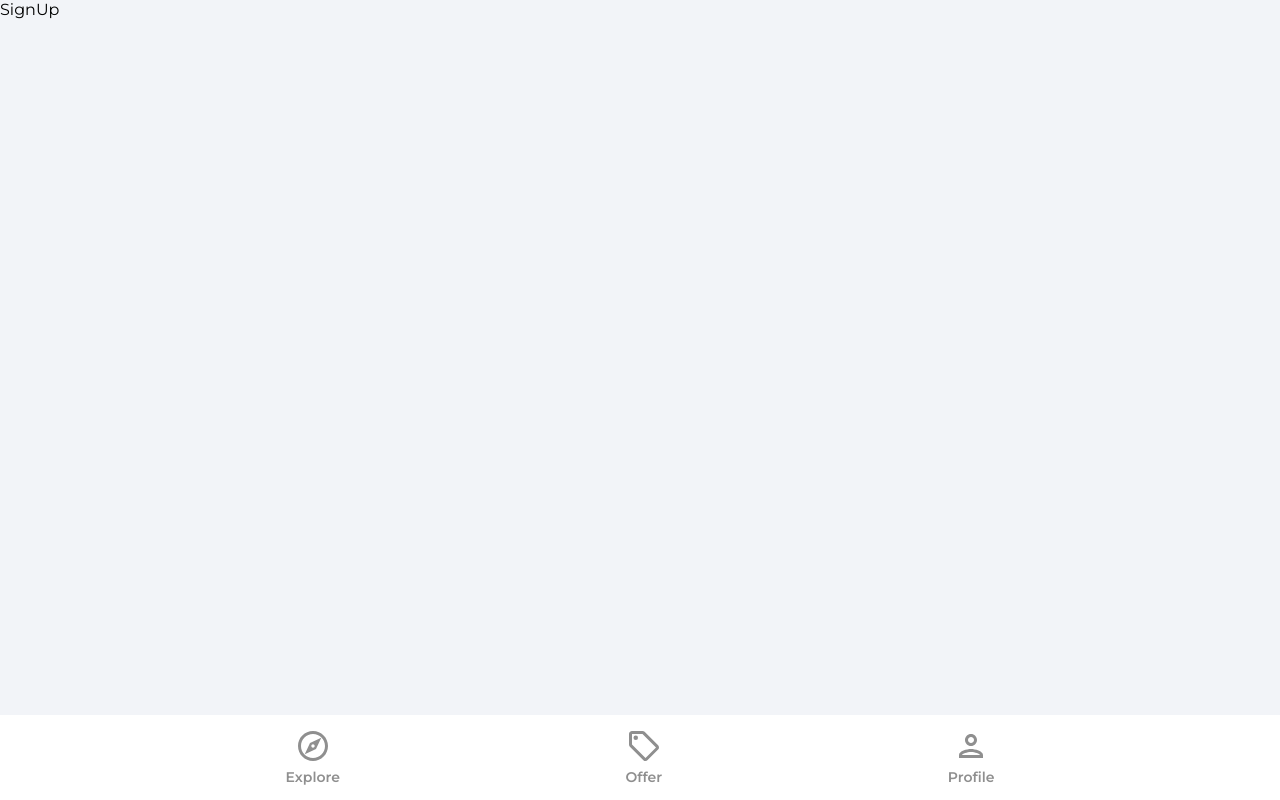
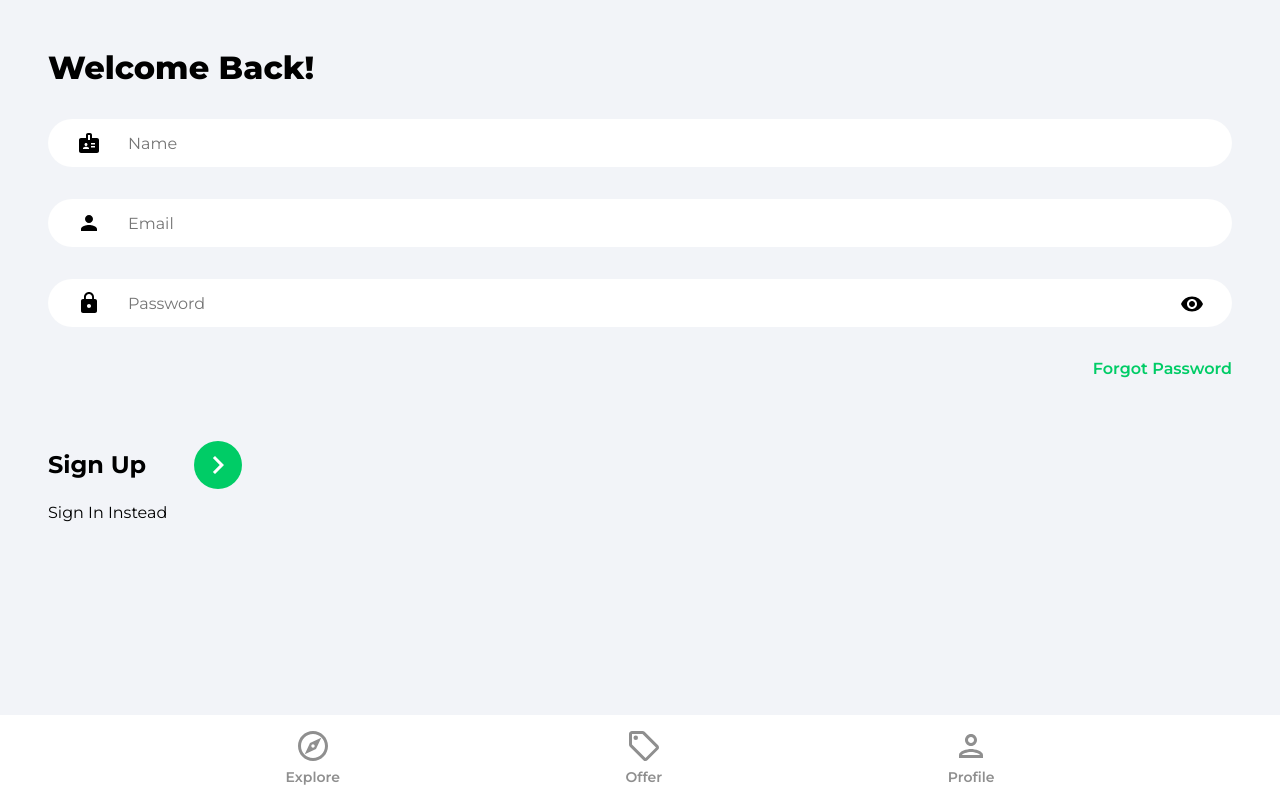
Before and after one commit to adam-brannon09/house-marketplace, a React (Create React App) app: page /sign-up in a window 1280 px wide. Built offline with nearby package versions, Linux system fonts and the light colour scheme.

Commit message:
created forms for sign in and sign up pages

```diff
--- a/src/pages/SignIn.jsx
+++ b/src/pages/SignIn.jsx
@@ -1,6 +1,72 @@
+import { useState } from 'react'
+import { Link, useNavigate } from 'react-router-dom'
+import { ReactComponent as ArrowRightIcon } from '../assets/svg/keyboardArrowRightIcon.svg'
+import visibilityIcon from '../assets/svg/visibilityIcon.svg'
+
+
 function SignIn() {
+    const [showPassword, setShowPassword] = useState(false)
+    const [formData, setFormData] = useState({
+        email: '',
+        password: ''
+    })
+    const { email, password } = formData
+    const navigate = useNavigate()
+
+    const onChange = (e) => {
+        setFormData((prevState) => ({
+            ...prevState,
+            [e.target.id]: e.target.value
+        }))
+
+
+    }
+
     return (
-        <div>SignIn</div>
+        <>
+            <div className="pageContainer">
+                <header>
+                    <p className="pageHeader">Welcome Back!</p>
+                </header>
+                <form action="">
+                    <input
+                        type="email"
+                        className='emailInput'
+                        placeholder='Email'
+                        id='email'
+                        value={email}
+                        onChange={onChange}
+                    />
+                    <div className='passwordInputDiv'>
+                        <input type={showPassword ? 'text' : 'password'}
+                            className='passwordInput'
+                            placeholder='Password'
+                            id='password'
+                            value={password}
+                            onChange={onChange}
+                        />
+                        <img src={visibilityIcon} alt="show password"
+                            className='showPassword'
+                            onClick={() => setShowPassword((prevState => !prevState))}
+                        />
+                    </div>
+                    <Link to='/forgot-password'
+                        className='forgotPasswordLink'>
+                        Forgot Password
+                    </Link>
+                    <div className="signInBar">
+                        <p className="signInText">
+                            Sign In
+                        </p>
+                        <button className="signInButton">
+                            <ArrowRightIcon fill="#ffffff" width="36px" height="36px" />
+                        </button>
+                    </div>
+                </form>
+                {/* Google OAuth */}
+                <Link to='/sign-up'>Sign Up Instead</Link>
+            </div>
+        </>
     )
 }
 export default SignIn
--- a/src/pages/SignUp.jsx
+++ b/src/pages/SignUp.jsx
@@ -1,6 +1,81 @@
+import { useState } from 'react'
+import { Link, useNavigate } from 'react-router-dom'
+import { ReactComponent as ArrowRightIcon } from '../assets/svg/keyboardArrowRightIcon.svg'
+import visibilityIcon from '../assets/svg/visibilityIcon.svg'
+
+
 function SignUp() {
+    const [showPassword, setShowPassword] = useState(false)
+    const [formData, setFormData] = useState({
+        name: '',
+        email: '',
+        password: ''
+    })
+    const { name, email, password } = formData
+    const navigate = useNavigate()
+
+    const onChange = (e) => {
+        setFormData((prevState) => ({
+            ...prevState,
+            [e.target.id]: e.target.value
+        }))
+
+
+    }
+
     return (
-        <div>SignUp</div>
+        <>
+            <div className="pageContainer">
+                <header>
+                    <p className="pageHeader">Welcome Back!</p>
+                </header>
+                <form action="">
+                    <input
+                        type="text"
+                        className='nameInput'
+                        placeholder='Name'
+                        id='name'
+                        value={name}
+                        onChange={onChange}
+                    />
+                    <input
+                        type="email"
+                        className='emailInput'
+                        placeholder='Email'
+                        id='email'
+                        value={email}
+                        onChange={onChange}
+                    />
+                    <div className='passwordInputDiv'>
+                        <input type={showPassword ? 'text' : 'password'}
+                            className='passwordInput'
+                            placeholder='Password'
+                            id='password'
+                            value={password}
+                            onChange={onChange}
+                        />
+                        <img src={visibilityIcon} alt="show password"
+                            className='showPassword'
+                            onClick={() => setShowPassword((prevState => !prevState))}
+                        />
+                    </div>
+                    <Link to='/forgot-password'
+                        className='forgotPasswordLink'>
+                        Forgot Password
+                    </Link>
+                    <div className="signUpBar">
+                        <p className="signUpText">
+                            Sign Up
+                        </p>
+                        <button className="signUpButton">
+                            <ArrowRightIcon fill="#ffffff" width="36px" height="36px" />
+                        </button>
+                    </div>
+                </form>
+                {/* Google OAuth */}
+                <Link to='/sign-in'>Sign In Instead</Link>
+            </div>
+        </>
     )
 }
 export default SignUp
```
